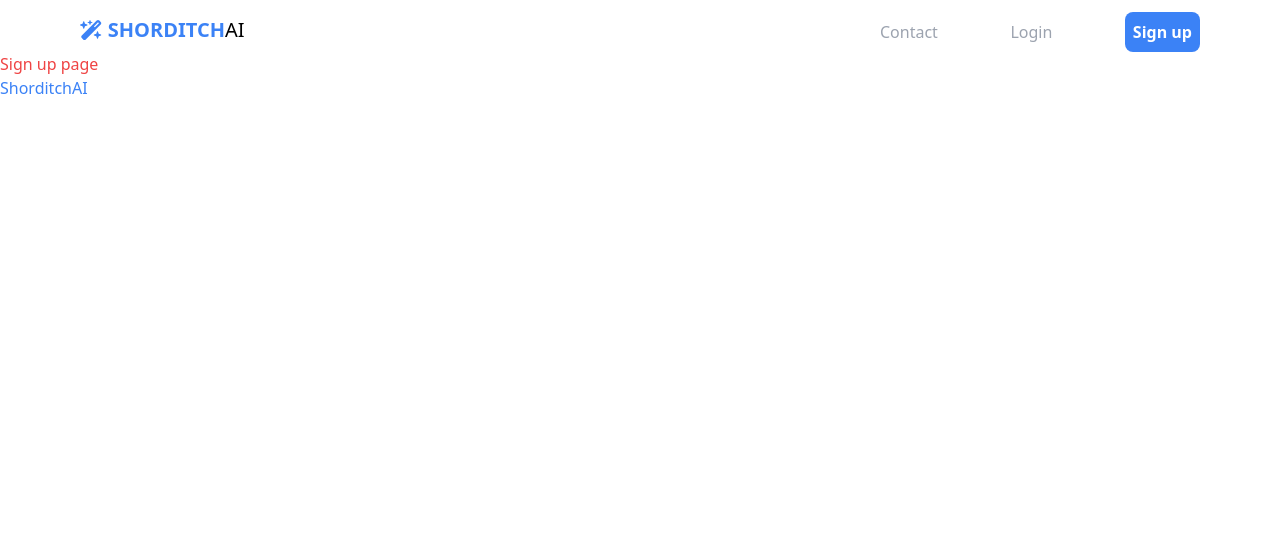
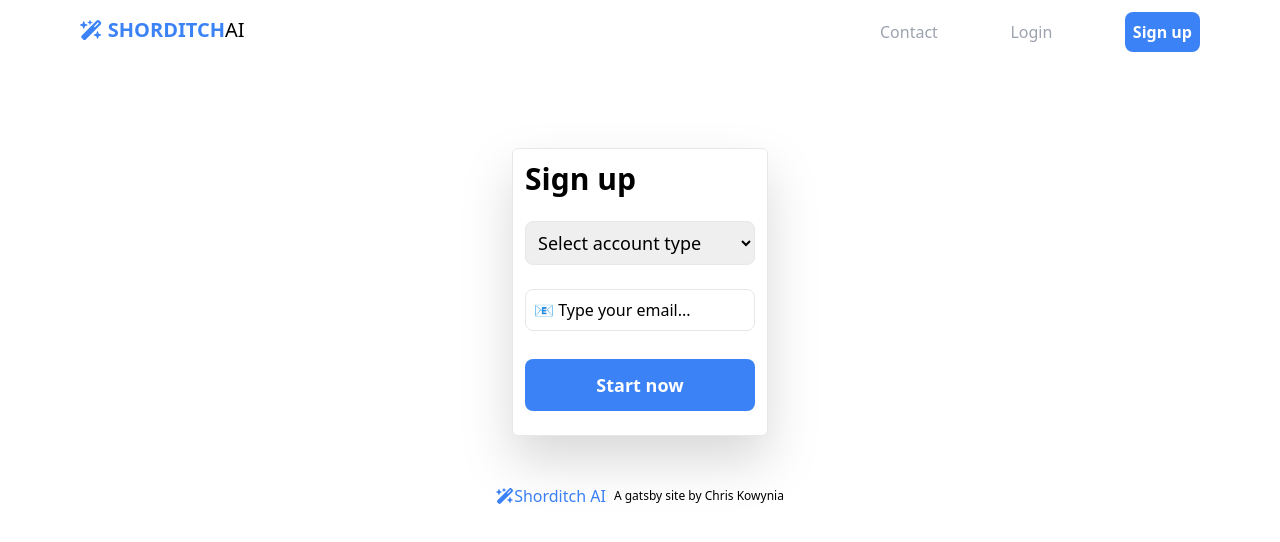
Before and after one commit to ChrisJKowynia/Gatsby-Tailwind-App-One, a Gatsby site: page /signup in a window 1280 px wide. Built offline with nearby package versions, Linux system fonts and the light colour scheme; Gatsby itself is replaced by a stand-in of ours.

Commit message:
Creted the signup page

```diff
--- a/src/components/Footer.jsx
+++ b/src/components/Footer.jsx
@@ -1,11 +1,19 @@
 import React from "react";
 import { Link } from "gatsby";
+import { FontAwesomeIcon } from "@fortawesome/react-fontawesome";
+import { faWandMagicSparkles } from "@fortawesome/free-solid-svg-icons";
 export default function Footer() {
   return (
-    <footer>
-      <Link to="/" className="text-blue-500">
-        ShorditchAI
-      </Link>
-    </footer>
+    <div>
+      <footer className="flex flex-row justify-center items-center my-12">
+        <Link to="/" className="text-blue-500">
+          <FontAwesomeIcon icon={faWandMagicSparkles} />
+          Shorditch AI
+        </Link>
+        <p className="text-xs ml-2">
+          A <a href="https://www.gatsbyjs.com/">gatsby</a> site by Chris Kowynia
+        </p>
+      </footer>
+    </div>
   );
 }
--- a/src/pages/signup.jsx
+++ b/src/pages/signup.jsx
@@ -1,12 +1,57 @@
 import * as React from "react";
 import Layout from "../components/Layout";
+import { useState } from "react";
 
 export default function Signup() {
+  const [form, formChange] = useState(true);
+  function formChangeHandler(event) {
+    event.preventDefault();
+    formChange(false);
+  }
+
+  let formContent;
+
+  if (form === true) {
+    formContent = (
+      <div className="bg-white w-64 h-72 mt-24 border-[1px] border-gray-200 rounded-md drop-shadow-2xl ">
+        <h1 className="text-3xl font-bold pt-3 pl-3">Sign up</h1>
+        <form className="flex flex-col" onSubmit={formChangeHandler}>
+          <select className="text-lg mt-6 mx-3 p-2 border-[1px] rounded-lg">
+            <option value="null">Select account type</option>
+            <option value="registrar">Registrar</option>
+            <option value="admin">Admin</option>
+            <option value="faculty">Faculty</option>
+          </select>
+          <input
+            className="mt-6 mx-3 p-2 border-[1px] rounded-lg placeholder-black"
+            type="email"
+            placeholder="📧 Type your email..."
+            required
+          ></input>
+          <input
+            type="submit"
+            value="Start now"
+            className="font-bold text-white text-lg mt-7 mx-3 p-3 bg-blue-500 rounded-lg"
+          ></input>
+        </form>
+      </div>
+    );
+  } else {
+    formContent = (
+      <div className="bg-white w-64 h-34 mt-24 border-[1px] border-gray-200 rounded-md drop-shadow-2xl ">
+        {" "}
+        <h1 className="text-3xl font-bold pt-3 pl-3">Received</h1>
+        <p className="p-3">
+          Please follow the verification link we sent to your emial. *It may
+          land in your spam folder.*
+        </p>
+      </div>
+    );
+  }
+
   return (
     <Layout>
-      <div>
-        <h1 class="text-red-500">Sign up page</h1>
-      </div>
+      <div className="flex justify-center">{formContent}</div>
     </Layout>
   );
 }
```
